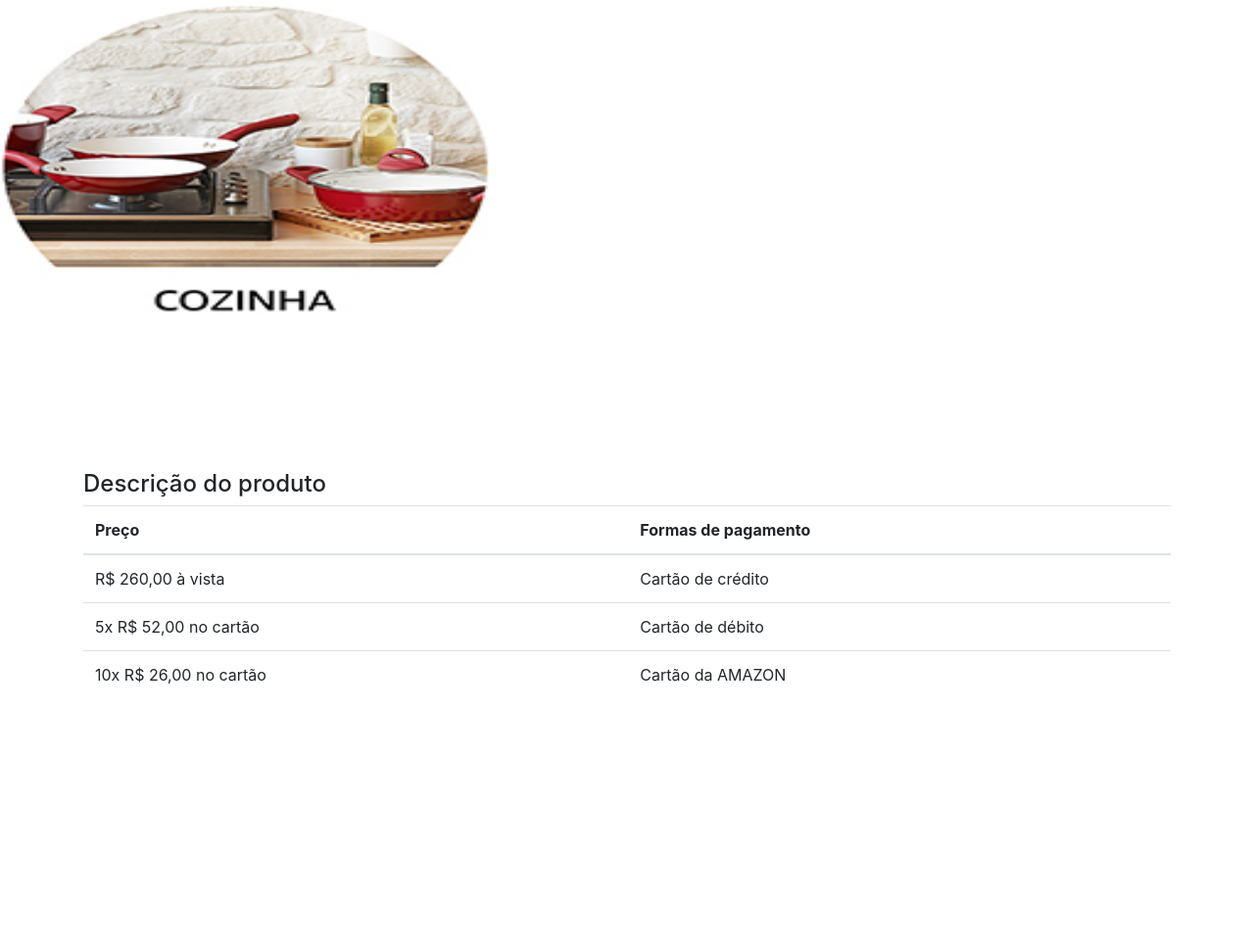
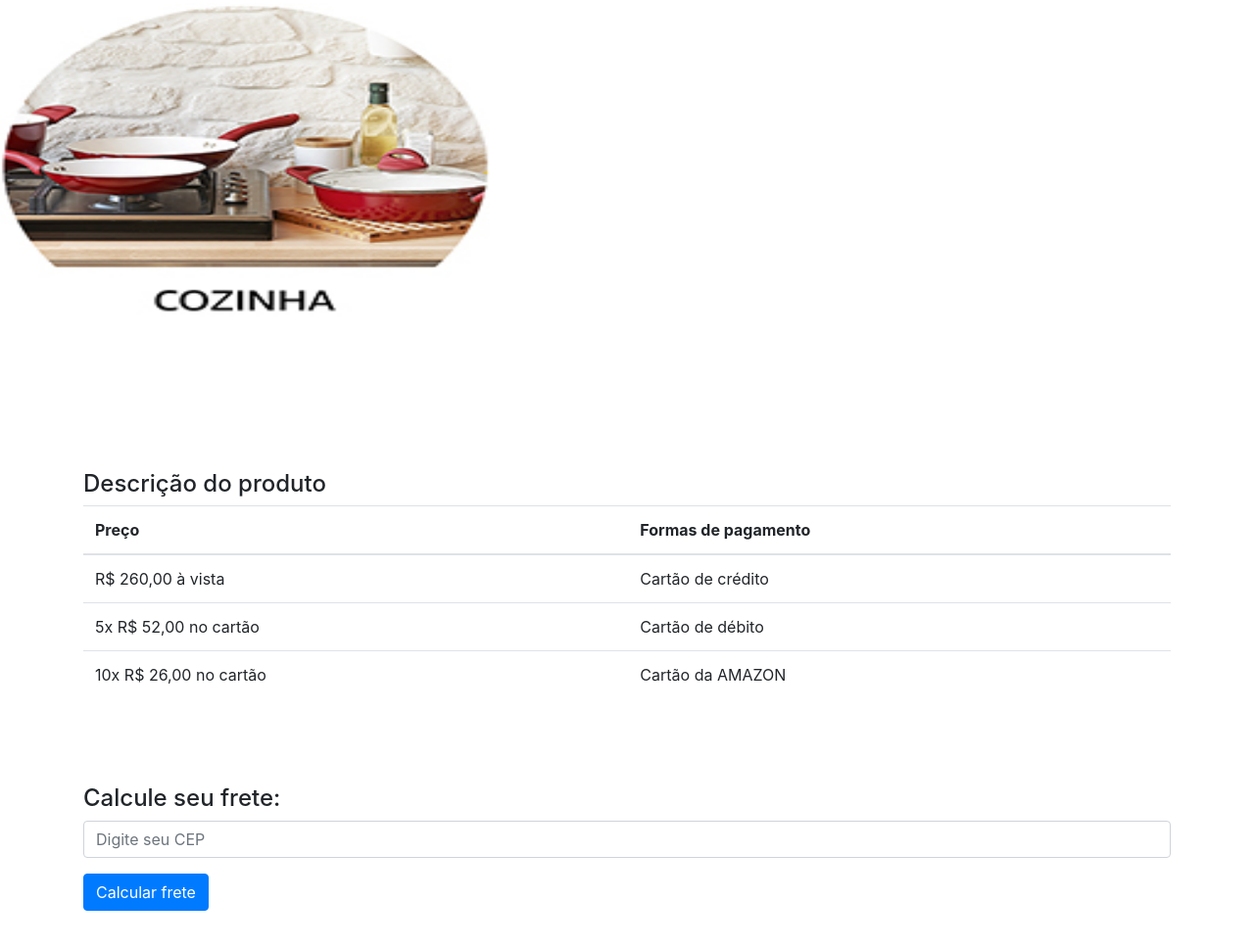
Before and after one commit to Maria12Lima/vendasamazon, a plain HTML site: page css/produto.html in a window 1280 px wide. Shown: the part 327-1295 px from the top of the page at 98% size. Before the commit the page ends 1100 px from the top, so only its background shows below. Drawn offline with Linux system fonts and the light colour scheme.

Commit message:
Adição do calculo do frete do produto

```diff
--- a/css/produto.html
+++ b/css/produto.html
@@ -102,5 +102,22 @@
   </table>
 </div>
 
+<br>
+<br>
+<br>
+<div class="container">
+  <h4>Calcule seu frete:</h4>
+  <form action="/action_page.php">
+    <div class="form-group">
+    <div class="form-group">
+      <input type="cep" class="form-control" id="cep" placeholder="Digite seu CEP" name="cep">
+    </div>
+    <button type="submit" class="btn btn-primary">Calcular frete</button>
+  </form>
+</div>
+
+
+
+
   </body>
 </html>
```
